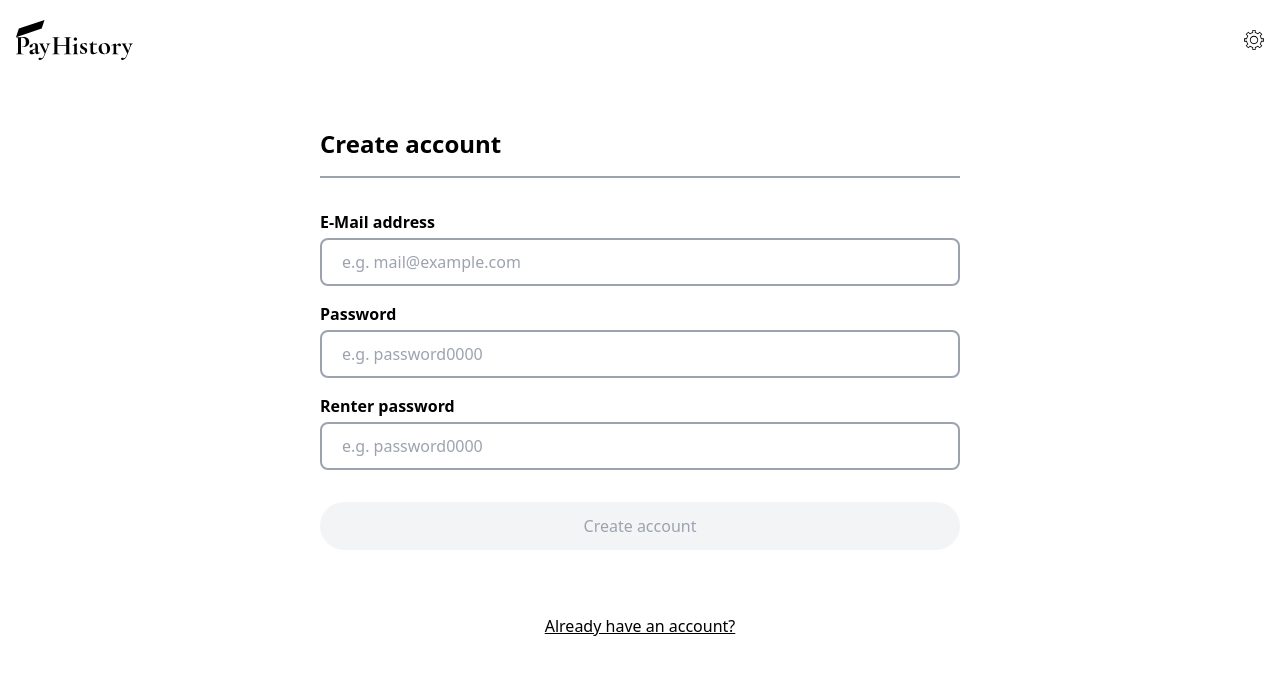
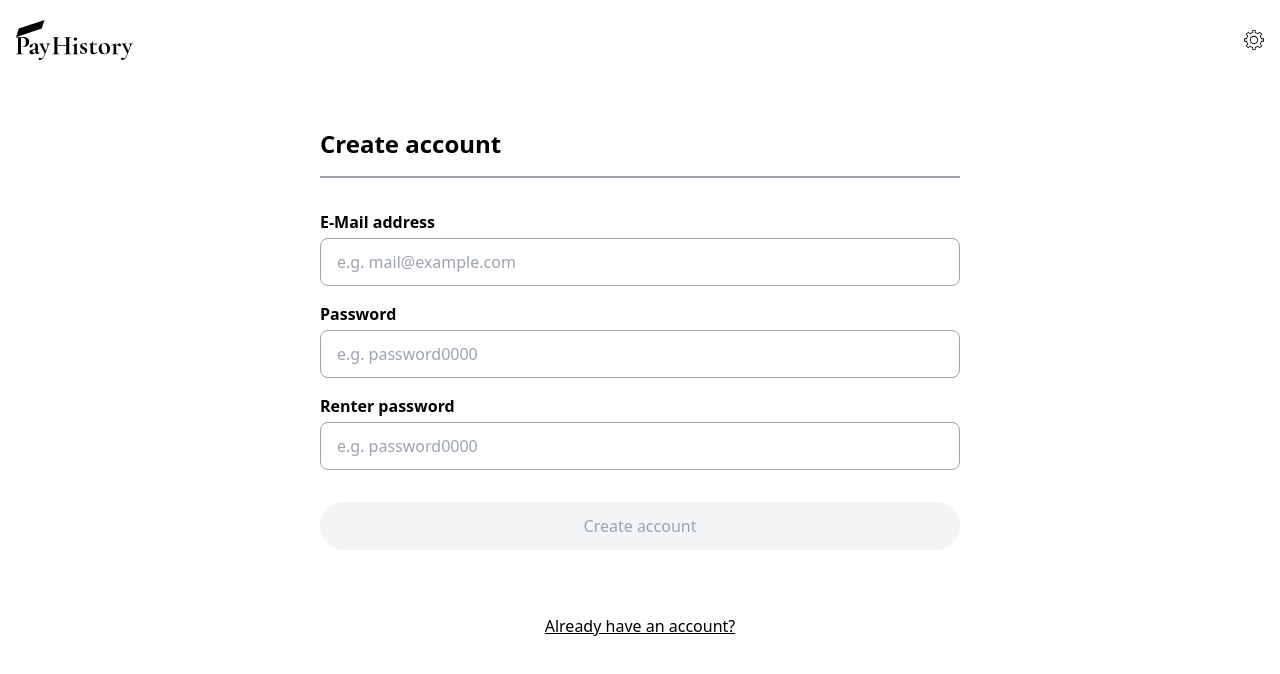
Before and after one commit to kanaru-ssk/pay-history, a Next.js app: page /signUp in a window 1280 px wide. Shown: the top 674 px of the page. Built offline with nearby package versions, Linux system fonts and the light colour scheme; no server answers.

Commit message:
delete unnecessary props of Input component

```diff
--- a/src/components/atoms/Input.tsx
+++ b/src/components/atoms/Input.tsx
@@ -1,16 +1,15 @@
 import { type InputHTMLAttributes } from "react";
 
 type Props = {
-  small?: boolean;
   right?: boolean;
 } & InputHTMLAttributes<HTMLInputElement>;
 
-export const Input = ({ small, right, ...rest }: Props) => {
+export const Input = ({ right, ...rest }: Props) => {
   return (
     <input
-      className={`${right && "text-right"} ${
-        small ? "h-10 border px-2" : "h-12 border-2 px-5"
-      } h-12 w-full flex-1 rounded-lg border-gray-400`}
+      className={`${
+        right ? "text-right" : "text-left"
+      } h-12 w-full flex-1 rounded-lg border border-gray-400 bg-white px-4`}
       {...rest}
     />
   );
--- a/src/components/pages/Home/PaymentsPage/AddForm.tsx
+++ b/src/components/pages/Home/PaymentsPage/AddForm.tsx
@@ -81,7 +81,6 @@ export const AddForm = ({ thisMonthData }: Props) => {
           max={maxDate}
           value={date}
           onChange={changeDate}
-          small
         />
         <Input
           name="amount"
@@ -91,7 +90,6 @@ export const AddForm = ({ thisMonthData }: Props) => {
           value={price === 0 ? "" : price.toLocaleString()}
           onChange={changePrice}
           right
-          small
         />
         <button
           name="add"
--- a/src/components/pages/Home/PaymentsPage/Budget/BudgetEditForm.tsx
+++ b/src/components/pages/Home/PaymentsPage/Budget/BudgetEditForm.tsx
@@ -51,7 +51,6 @@ export const BudgetEditForm = ({ budget, thisMonthData }: Props) => {
           inputMode="numeric"
           value={editedBudget.toLocaleString()}
           onChange={changeBudget}
-          small
           right
         />
 
```
